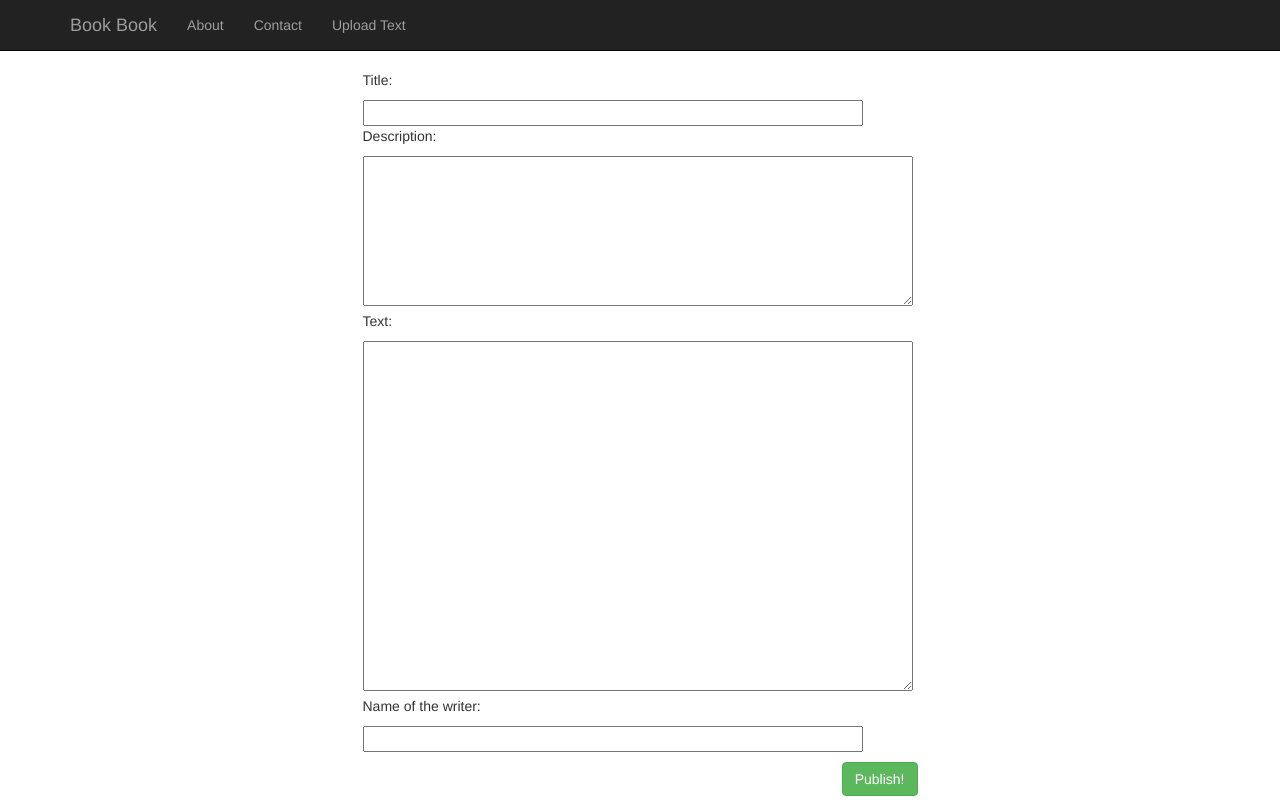
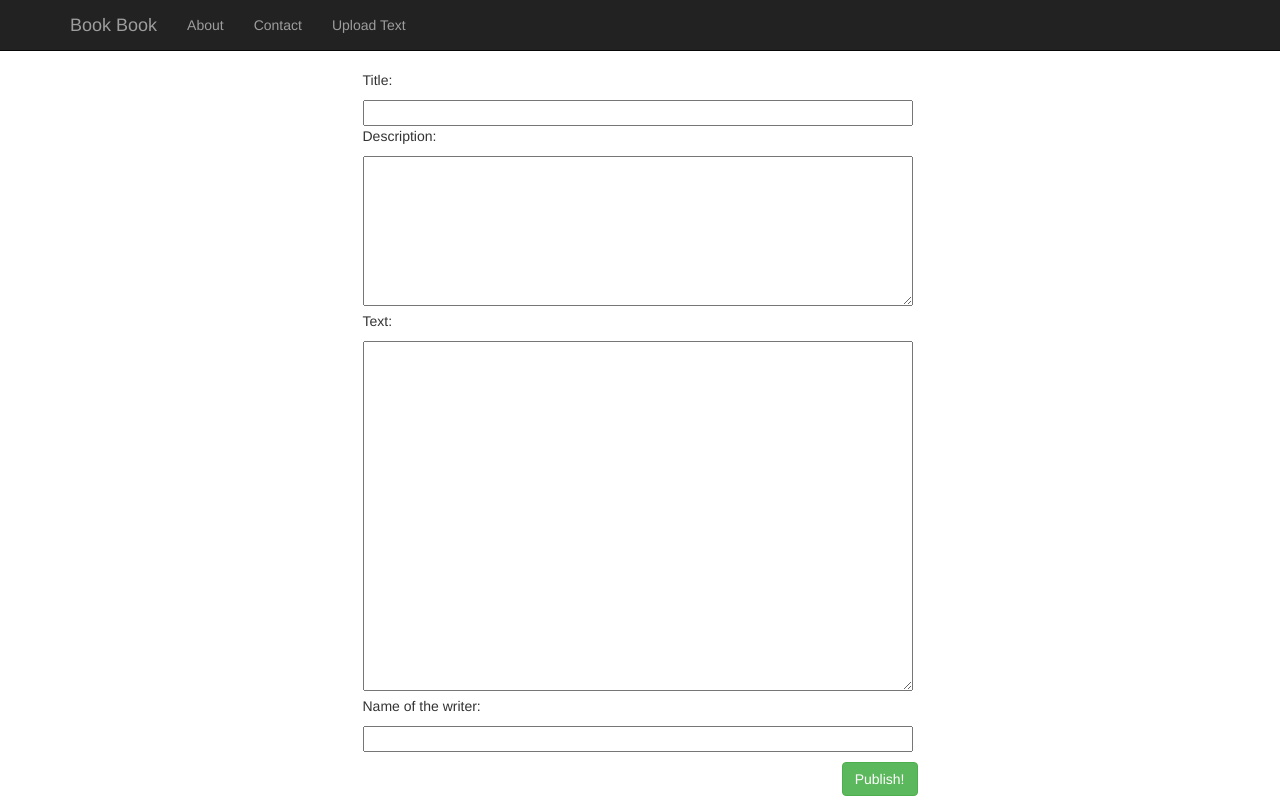
Before and after one commit to Russell616/bookbook, a PHP site: page /upload.php in a window 1280 px wide. Run offline with PHP 8.4, Linux system fonts and the light colour scheme.

Commit message:
em principio esta feito!

```diff
--- a/front_end/upload.php
+++ b/front_end/upload.php
@@ -87,10 +87,10 @@
             <div class="col-md-6">
                 <div class="caption-full">
                     <form action= "upload_file.php" method="post" >
-                        <p>Title:</p> <input type="text" name="titulo" style="width: 500px;" required/>
+                        <p>Title:</p> <input type="text" name="titulo" style="width: 550px;" required/>
                         <p>Description:</p> <textarea type="text" name="descricao" class="wideInput" required></textarea>
                         <p>Text:</p> <textarea type="text" name="texto" class="lessWideInput" required></textarea>
-                        <p>Name of the writer: </p><input type="text" name="autor" style="width: 500px;" required/></p>
+                        <p>Name of the writer: </p><input type="text" name="autor" style="width: 550px;" required/></p>
                         <p class="text-right"><input type="submit" value="Publish!" class="btn btn-success"/></p>
                     </form>
                 </div>
```
